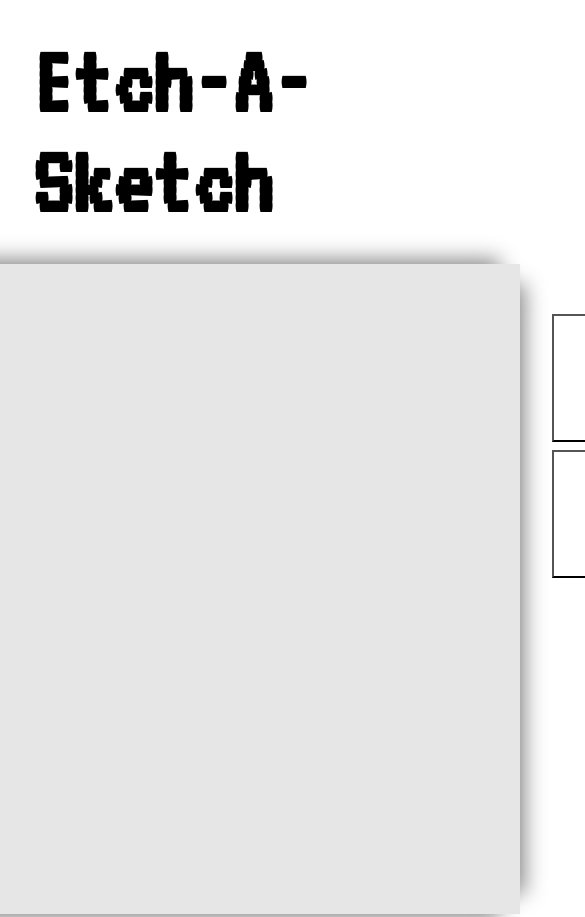
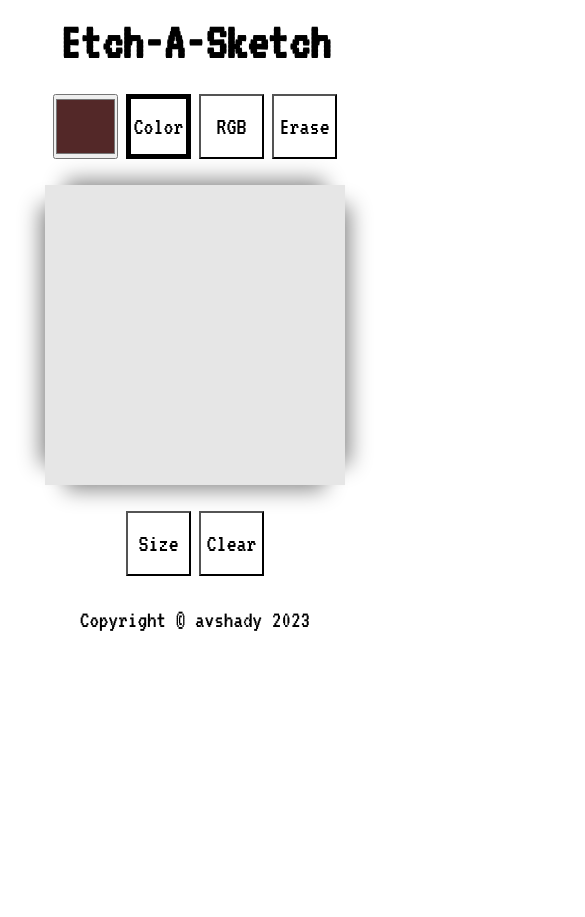
Before and after one commit to ShadyAV/Etch-A-Sketch, a plain HTML site: page index.html in a window 390 px wide. Shown: the top 917 px of the page, 585 px wide, since content can reach past the window. After the commit the page ends 844 px from the top, so only its background shows below. Drawn offline with Linux system fonts and the light colour scheme.

Commit message:
Implement responsive design

```diff
--- a/index.html
+++ b/index.html
@@ -16,6 +16,7 @@
     <div id="buttonsAndGrid">
         <div id="leftButtons">
             <input type="color" id="colorPicker" value="#532828">
+            <button id="colorButton">Color</button>
             <button id="rgbButton">RGB</button>
             <button id="eraseButton">Erase</button>
         </div>
--- a/main.js
+++ b/main.js
@@ -23,6 +23,7 @@
 const sizeButton = document.getElementById("sizeButton");
 const gridDivs = document.querySelectorAll('.gridDiv');
 const colorPicker = document.getElementById("colorPicker");
+const colorButton = document.getElementById("colorButton");
 const rgbButton = document.getElementById("rgbButton");
 const eraseButton = document.getElementById("eraseButton");
 const clearButton = document.getElementById("clearButton");
@@ -46,7 +47,7 @@
 document.body.onmouseup = () => (isDown = false);
 
 colorPicker.oninput = (e) => setCurrentColor(e.target.value);
-colorPicker.onclick = () => setCurrentMode("color");
+colorButton.onclick = () => setCurrentMode("color");
 rgbButton.onclick = () => setCurrentMode("rainbow");
 eraseButton.onclick = () => setCurrentMode("erase");
 clearButton.onclick = () => clearDivs();
@@ -88,7 +89,7 @@
     if (currentMode === "rainbow") {
         rgbButton.classList.remove("active");
     } else if (currentMode === "color") {
-        colorPicker.classList.remove("active");
+        colorButton.classList.remove("active");
     } else if (currentMode === "erase") {
         eraseButton.classList.remove("active");
     }
@@ -96,7 +97,7 @@
     if (newMode === "rainbow") {
         rgbButton.classList.add("active");
     } else if (newMode === "color") {
-        colorPicker.classList.add("active");
+        colorButton.classList.add("active");
     } else if (newMode === "erase") {
         eraseButton.classList.add("active");
     }
--- a/style.css
+++ b/style.css
@@ -90,3 +90,111 @@
 .active {
     border: thick solid black;
 }
+
+@media (max-width: 1024px) {
+
+    #leftButtons {
+        display: flex;
+        gap: 8px;
+        padding-top: 10px;
+    }
+
+    #rightButtons {
+        display: flex;
+        gap: 8px;
+        padding-top: 10px;
+    }
+
+    #grid {
+        width: 450px;
+        height: 450px;
+    }
+
+    h1 {
+        margin: 16px;
+        font-size: 80px;
+    }
+
+    button {
+        font-size: 32px;
+        width: 100px;
+        height: 100px;
+        background-color: white;
+    }
+
+    #colorPicker {
+        width: 100px;
+        height: 100px;
+    }
+}
+
+@media (max-width: 768px) {
+    #buttonsAndGrid {
+        gap: 16px;
+    }
+
+    #grid {
+        width: 420px;
+        height: 420px;
+    }
+
+    h1 {
+        margin: 16px;
+        font-size: 75px;
+    }
+
+    button {
+        font-size: 32px;
+        width: 90px;
+        height: 90px;
+        background-color: white;
+    }
+
+    #colorPicker {
+        width: 90px;
+        height: 90px;
+    }
+}
+
+@media (max-width: 650px) {
+    #buttonsAndGrid {
+        flex-direction: column;
+        align-items: center;
+    }
+
+    #leftButtons {
+        display: flex;
+        gap: 8px;
+        padding-bottom: 10px;
+        flex-direction: row;
+    }
+
+    #rightButtons {
+        display: flex;
+        gap: 8px;
+        padding-top: 10px;
+        flex-direction: row;
+    }
+
+    #grid {
+        width: 300px;
+        height: 300px;
+    }
+
+    h1 {
+        margin: 16px;
+        font-size: 52px;
+    }
+
+    button {
+        font-size: 25px;
+        width: 65px;
+        height: 65px;
+        background-color: white;
+    }
+
+    #colorPicker {
+        width: 65px;
+        height: 65px;
+    }
+}
```
